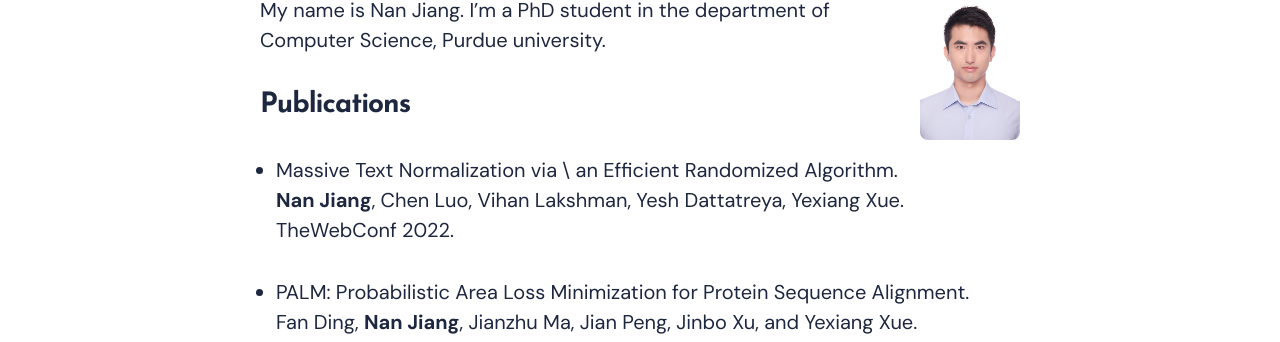
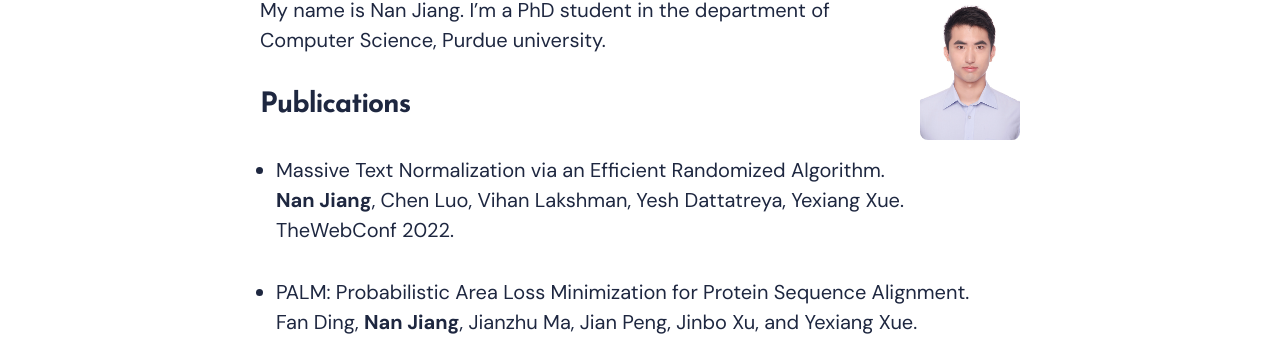
Before and after one commit to jiangnanhugo/jiangnanhugo.github.io, a Jekyll site: the page built from _pages/about.md, in a window 1280 px wide and 900 px high, scrolled down 980 px. Shown: the part 103-445 px from the top of the window. Built offline with Jekyll 4.4.1, drawn with Linux system fonts in a browser that asks for light colours; nearby versions of some CDN libraries.

```diff
--- a/_pages/about.md
+++ b/_pages/about.md
@@ -13,7 +13,7 @@ My name is Nan Jiang. I'm a PhD student in the department of Computer Science, P
 
 
 ## Publications
-- Massive Text Normalization via \\ an Efficient Randomized Algorithm.\\
+- Massive Text Normalization via an Efficient Randomized Algorithm.\\
 **Nan Jiang**, Chen Luo, Vihan Lakshman, Yesh Dattatreya, Yexiang Xue. \\
 TheWebConf 2022.
 
```
